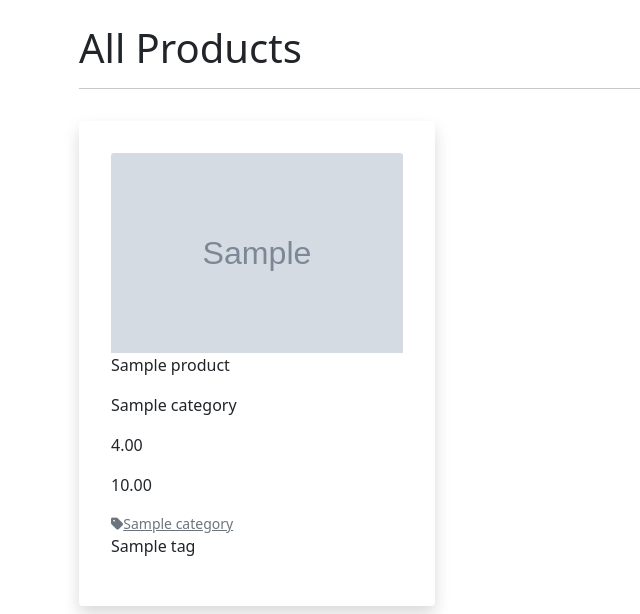
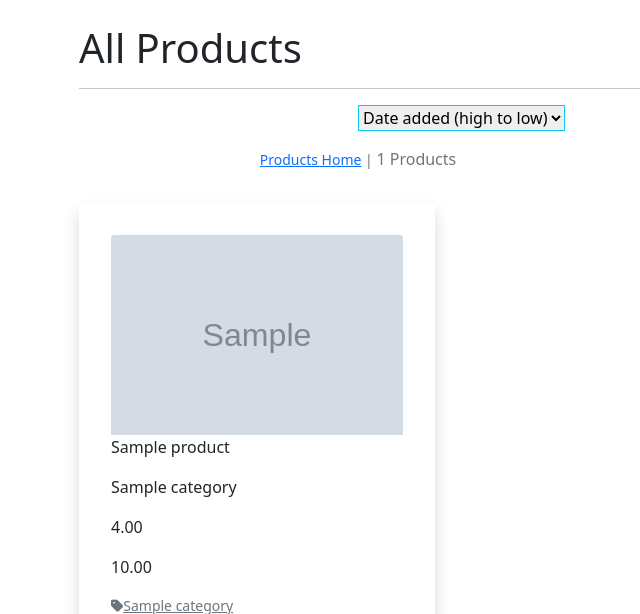
Before and after one commit to worldofmarcus/project-portfolio-5, a Django app: page /products/?sort=date_created_on&direction=desc in a window 1280 px wide. Shown: the part 146-760 px from the top of the page, without its empty margins (3-643 px from the left). Run offline with Django 3.2, Linux system fonts and the light colour scheme; tables that the repository leaves empty hold one stand-in row (values such as "Sample post"); grey boxes marked "Sample" are stand-in pictures; some libraries are stand-ins or nearby versions.

Commit message:
Add sorting functionality to products.html

```diff
--- a/products/templates/products/products.html
+++ b/products/templates/products/products.html
@@ -14,6 +14,41 @@
         <span class="p-2 mt-2 badge badge-white text-black rounded-0 border border-dark">{{ category.view_name }}</span>
     </a>
     {% endfor %}
+
+    <div class="col-12 col-md-6 my-auto order-md-last d-flex justify-content-center justify-content-md-end">
+        <div class="sort-select-wrapper w-50">
+            <select id="sort-selector"
+                class="custom-select custom-select-sm rounded-0 border border-{% if current_sorting != 'None_None' %}info{% else %}black{% endif %}">
+                <option value="reset" {% if current_sorting == 'None_None' %}selected{% endif %}>Sort by...</option>
+                <option value="date_created_on_desc"
+                    {% if current_sorting == 'date_created_on_desc' %}selected{% endif %}>Date added (low to high)
+                </option>
+                <option value="date_created_on_asc"
+                    {% if current_sorting == 'date_created_on_desc' %}selected{% endif %}>Date added (high to low)
+                </option>
+                <option value="price_asc" {% if current_sorting == 'price_asc' %}selected{% endif %}>Price (low to high)
+                </option>
+                <option value="price_desc" {% if current_sorting == 'price_desc' %}selected{% endif %}>Price (high to
+                    low)</option>
+                <option value="rating_asc" {% if current_sorting == 'rating_asc' %}selected{% endif %}>Rating (low to
+                    high)</option>
+                <option value="rating_desc" {% if current_sorting == 'rating_desc' %}selected{% endif %}>Rating (high to
+                    low)</option>
+                <option value="name_asc" {% if current_sorting == 'name_asc' %}selected{% endif %}>Name (A-Z)</option>
+                <option value="name_desc" {% if current_sorting == 'name_desc' %}selected{% endif %}>Name (Z-A)</option>
+            </select>
+        </div>
+    </div>
+    <div class="col-12 col-md-6 order-md-first">
+        <p class="text-muted mt-3 text-center text-md-left">
+            {% if search_term or current_categories or current_sorting != 'None_None' %}
+            <span class="small"><a href="{% url 'list_all_products' %}">Products Home</a> | </span>
+            {% endif %}
+            {{ product_list|length }} Products{% if search_term %} found for
+            <strong>"{{ search_term }}"</strong>{% endif %}
+        </p>
+    </div>
+
 
     <div class="row">
         <!-- All Products -->
--- a/products/views.py
+++ b/products/views.py
@@ -3,6 +3,7 @@ from .models import *
 from django.contrib import messages
 from django.db.models import Q
 from django.core.paginator import Paginator
+from django.db.models.functions import Lower
 
 # Create your views here.
 
@@ -26,6 +27,9 @@ def list_all_products(request):
             if sortkey == 'name':
                 sortkey = 'lower_name'
                 products = products.annotate(lower_name=Lower('name'))
+                # if sortkey == 'category':
+                #     sortkey = 'category__name'
+
             if 'direction' in request.GET:
                 direction = request.GET['direction']
                 if direction == 'desc':
--- a/templates/includes/navbar.html
+++ b/templates/includes/navbar.html
@@ -17,12 +17,14 @@
                     </a>
                     <ul class="dropdown-menu" aria-labelledby="navbarDropdownProducts">
                         <li><a class="dropdown-item"
-                                href="{% url 'list_all_products' %}?sort=date_created_on&direction=asc">By
+                                href="{% url 'list_all_products' %}?sort=date_created_on&direction=desc">By
                                 Added Date</a></li>
                         <li><a class="dropdown-item" href="{% url 'list_all_products' %}?sort=price&direction=asc">By
                                 Price</a></li>
                         <li><a class="dropdown-item" href="{% url 'list_all_products' %}?sort=rating&direction=desc">By
                                 Rating</a></li>
+                        <li><a class="dropdown-item" href="{% url 'list_all_products' %}?sort=name&direction=asc">By
+                                Name</a></li>
                         <li><a class="dropdown-item" href="{% url 'list_all_products' %}">All Products</a></li>
                     </ul>
                 </li>
```
